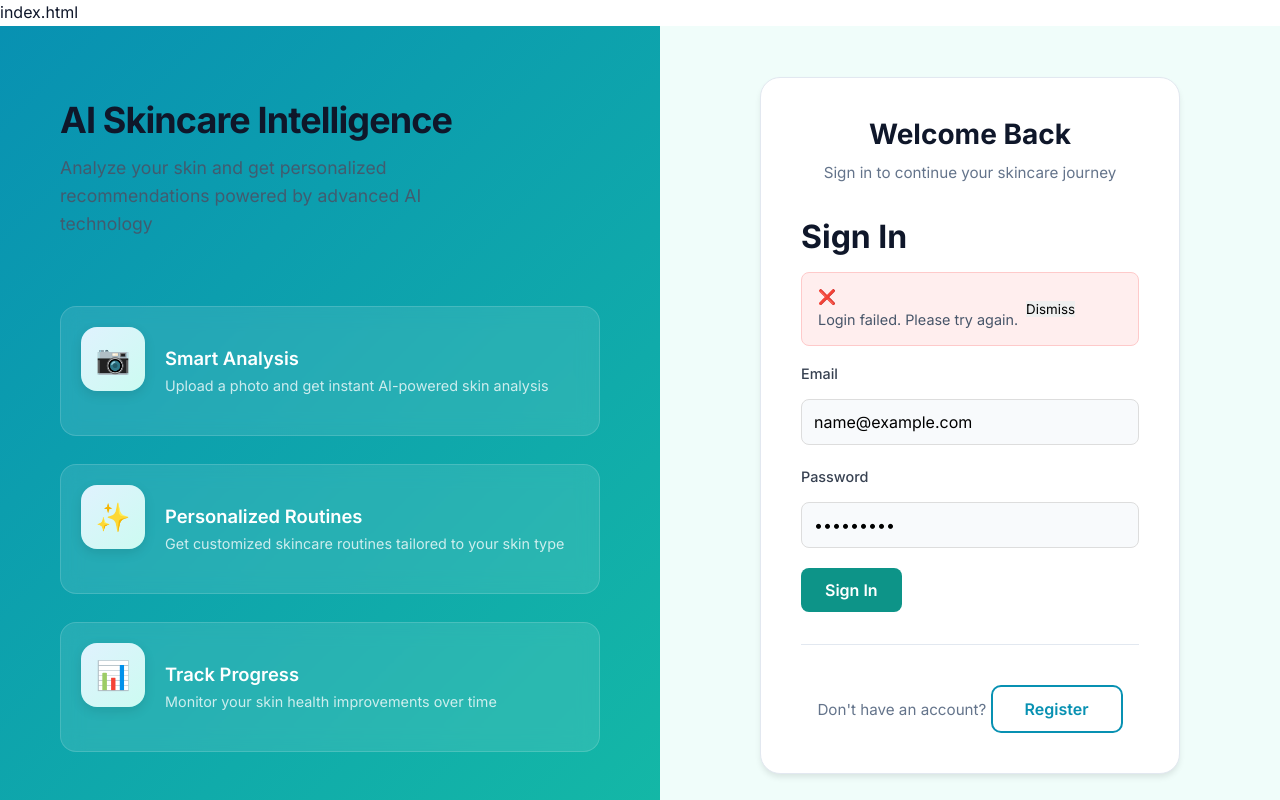
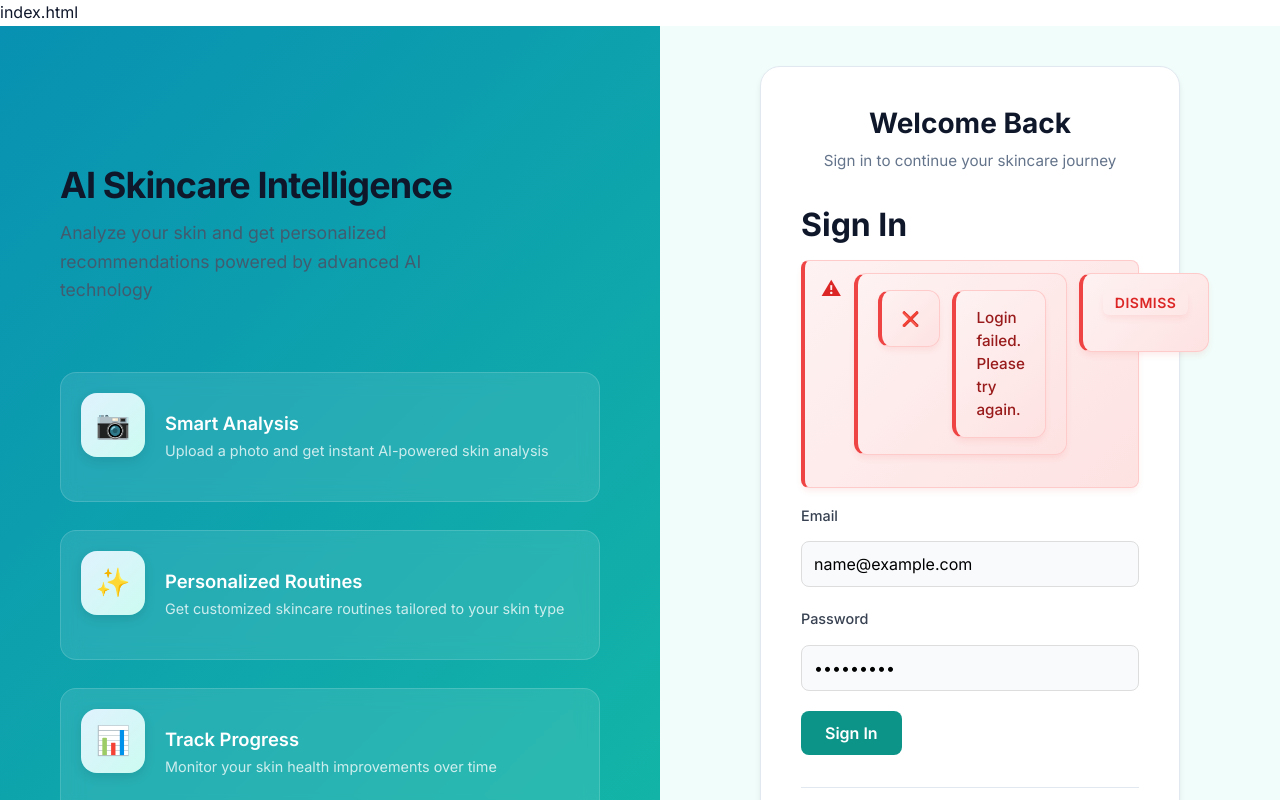
Before and after one commit to himprapatel-rgb/ai-skincare-intelligence-system, a React (Vite) app in the folder frontend/: page /auth in a window 1280 px wide. Both pictures are taken after typing "name@example.com", "Sample123" into the empty fields and a click on the button "Sign In". Shown: the top 800 px of the page. Built offline with nearby package versions, Linux system fonts and the light colour scheme; no server answers.

Commit message:
style(ui): Add modern error message styling with animation and dismiss button

```diff
--- a/frontend/src/pages/AuthPage.css
+++ b/frontend/src/pages/AuthPage.css
@@ -336,3 +336,79 @@
   transform: translateY(-2px);
   box-shadow: 0 4px 12px rgba(8, 145, 178, 0.3);
 }
+
+
+/* Modern Error Message Styles */
+.error-message,
+.auth-error,
+[class*="error"],
+[class*="alert"] {
+  display: flex;
+  align-items: flex-start;
+  gap: 12px;
+  padding: 16px 20px;
+  background: linear-gradient(135deg, #fef2f2 0%, #fee2e2 100%);
+  border: 1px solid #fecaca;
+  border-left: 4px solid #ef4444;
+  border-radius: 12px;
+  margin-bottom: 20px;
+  animation: slideIn 0.3s ease-out;
+  box-shadow: 0 4px 6px -1px rgba(239, 68, 68, 0.1);
+}
+
+.error-message::before,
+.auth-error::before {
+  content: '⚠';
+  font-size: 1.25rem;
+  color: #dc2626;
+  flex-shrink: 0;
+}
+
+.error-message p,
+.auth-error p,
+[class*="error"] p {
+  color: #991b1b;
+  font-size: 0.95rem;
+  font-weight: 500;
+  line-height: 1.5;
+  margin: 0;
+}
+
+/* Dismiss Button Styling */
+.error-message button,
+.auth-error button,
+[class*="error"] button,
+[class*="alert"] button {
+  background: transparent;
+  border: none;
+  color: #dc2626;
+  font-size: 0.875rem;
+  font-weight: 600;
+  cursor: pointer;
+  padding: 4px 12px;
+  border-radius: 6px;
+  margin-left: auto;
+  transition: all 0.2s ease;
+  text-transform: uppercase;
+  letter-spacing: 0.5px;
+}
+
+.error-message button:hover,
+.auth-error button:hover,
+[class*="error"] button:hover,
+[class*="alert"] button:hover {
+  background: rgba(220, 38, 38, 0.1);
+  color: #b91c1c;
+}
+
+/* Slide-in Animation */
+@keyframes slideIn {
+  from {
+    opacity: 0;
+    transform: translateY(-10px);
+  }
+  to {
+    opacity: 1;
+    transform: translateY(0);
+  }
+}
```
